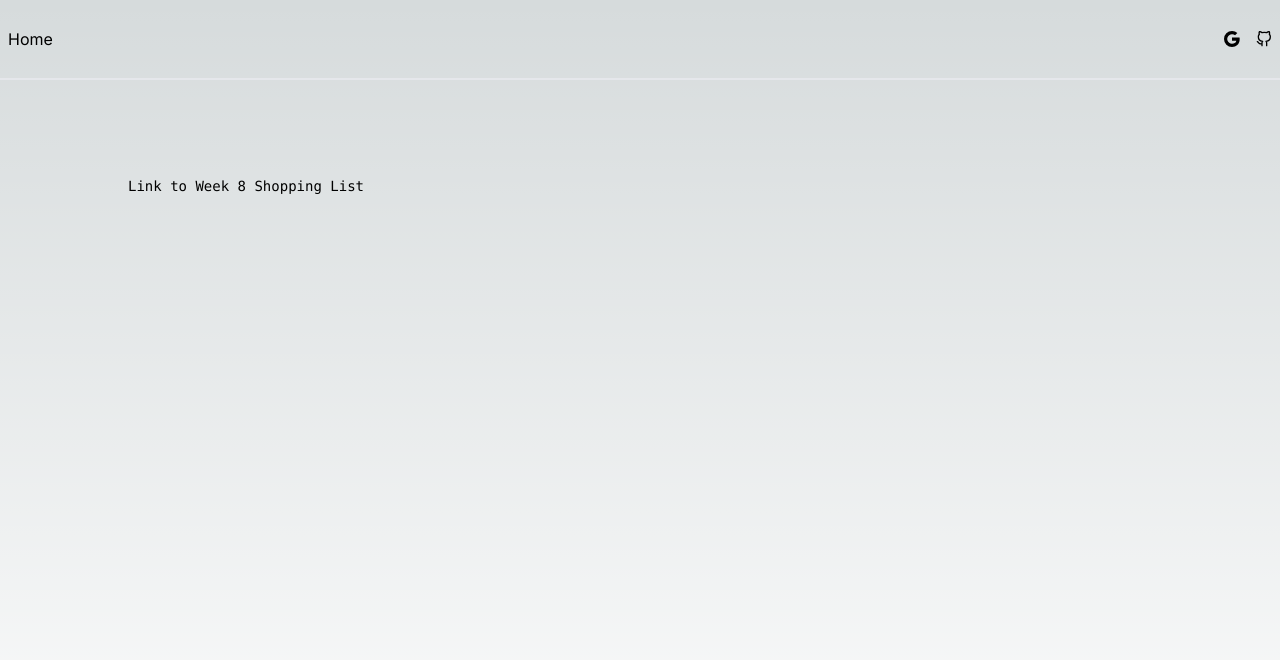
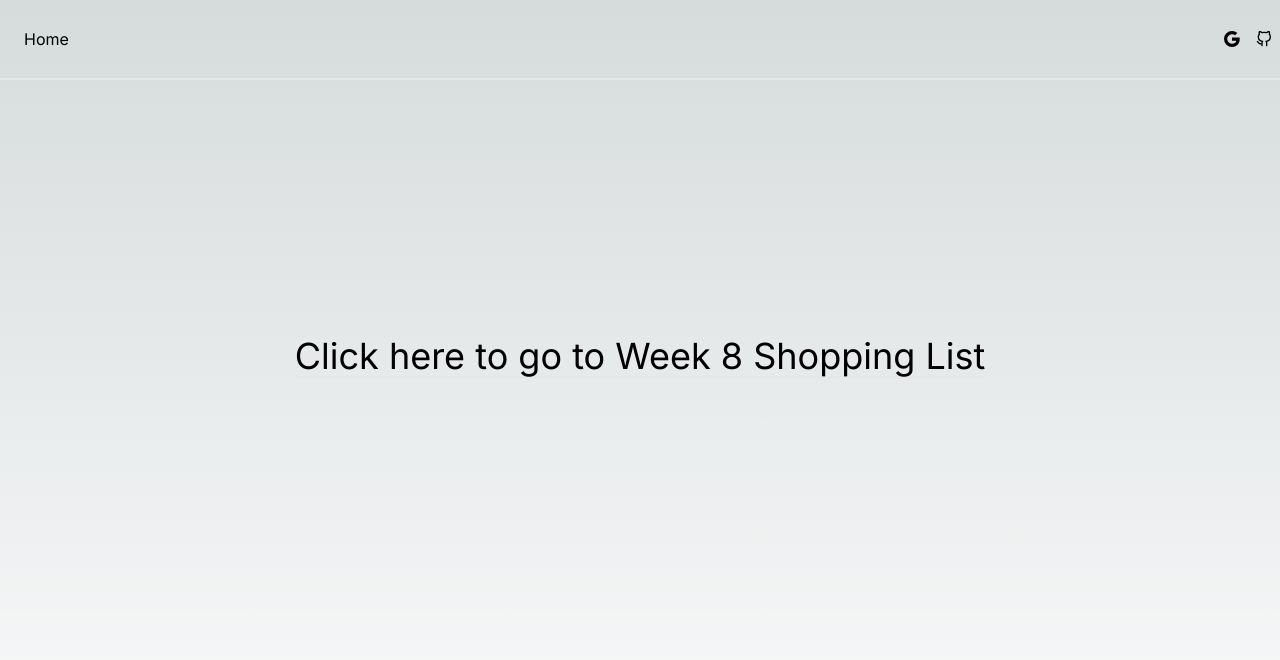
Before and after one commit to TylerTLe/cprg306-assignments, a Next.js app: page /week8 in a window 1280 px wide. Shown: the top 660 px of the page. Built offline with nearby package versions, Linux system fonts and the light colour scheme; no server answers.

Commit message:
fixes styling

```diff
--- a/app/week8/components/Navbar.jsx
+++ b/app/week8/components/Navbar.jsx
@@ -39,7 +39,7 @@ export default function Navbar() {
     <div className='border-b-2 h-20 w-full flex items-center justify-between'>
         <ul className='flex'>
             <li className='p-2 cursor-pointer'>
-                <Link href="https://cprg306-assignments-tyler-le.vercel.app/">Home</Link>
+                <Link className="ml-4" href="https://cprg306-assignments-tyler-le.vercel.app/">Home</Link>
             </li>
         </ul>
 
--- a/app/week8/page.js
+++ b/app/week8/page.js
@@ -4,10 +4,10 @@ import Link from "next/link";
 export default function Home() {
   return (
     <main className="flex min-h-screen flex-col items-center justify-between p-24">
-      <div className="z-10 max-w-5xl w-full items-center justify-between font-mono text-sm lg:flex">
+      <div className="items-center justify-center flex mt-40 text-4xl border-b-2">
         <Link href="../week8/shopping-list
         ">
-          Link to Week 8 Shopping List
+          Click here to go to Week 8 Shopping List
         </Link>
       </div>
     </main>
```
